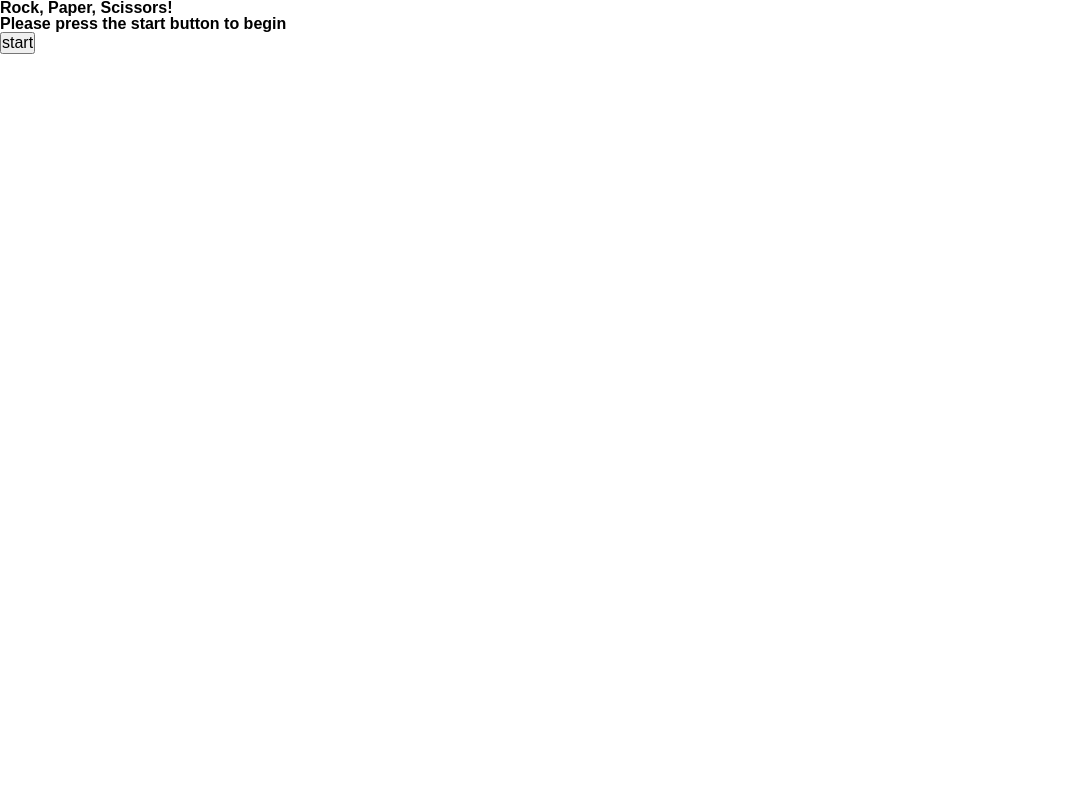
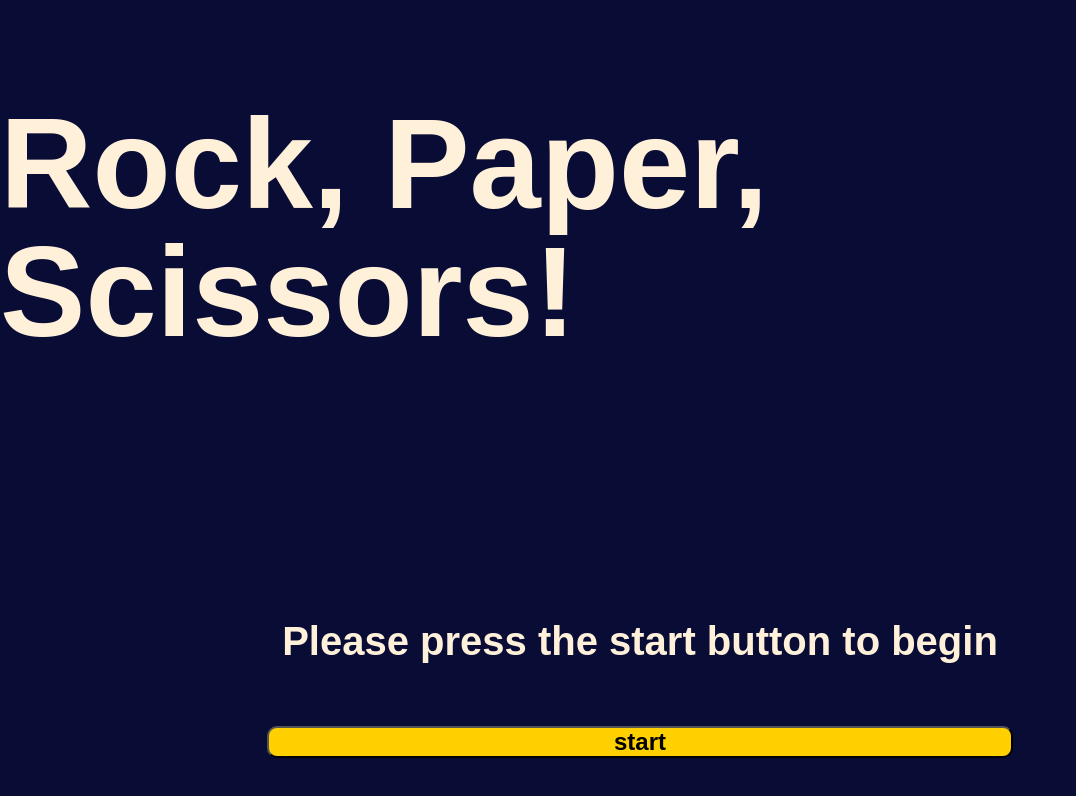
Before and after one commit to AngadBatth/rock-paper-scissors, a plain HTML site: page index.html in a window 1280 px wide. Shown: the whole page, without its empty margins (0-1076 px from the left). Drawn offline with Linux system fonts and the light colour scheme.

Commit message:
completed landing page layout

```diff
--- a/Assets/style.css
+++ b/Assets/style.css
@@ -1,6 +1,54 @@
 :root {
-    --pageBackground: #121a66;
-    --textColor: rgb(223, 206, 182);
-    --buttonColor: #399c00;
-    --buttonHover: #00410e;
+    --pageBackground: #090d35;
+    --textColor: rgb(255, 240, 218);
+    --buttonText: #000;
+    --buttonColor: #ffd000;
+    --buttonHover: #cecb16;
 }
+
+* {
+    box-sizing: border-box;
+    background-color: var(--pageBackground);
+    color: var(--textColor);
+}
+
+header {
+    display: flex;
+    justify-content: center;
+    width: 100%;
+    font-size: 8rem;
+    margin-top: 100px;
+}
+
+#areaSection {
+    display: flex;
+    flex-wrap: wrap;
+    justify-content: center;
+    margin-top: 15rem;
+}
+
+#pageInstruction {
+    display: flex;
+    flex-direction: column;
+    justify-content: center;
+}
+
+#pressStart {
+    color: var(--textColor);
+    font-size: 2.5rem;
+    padding: 25px 25px;
+    margin-bottom: 30px;
+}
+
+button {
+    background-color: var(--buttonColor);
+    color: var(--buttonText);
+    font-size: 1.5rem;
+    font-weight: bolder;
+    margin: 10px;
+    border-radius: 10px;
+}
+
+button:hover {
+    background-color: var(--buttonHover);
+}
--- a/index.html
+++ b/index.html
@@ -14,10 +14,12 @@
         <h1>Rock, Paper, Scissors!</h1>
     </header>
 
-    <section id="ruleset">
-        <h2>Please press the start button to begin</h2>
-        <button id="startBtn">start</button>
-    </section>
+    <div id="areaSection">
+        <section id="pageInstruction">
+            <h2 id="pressStart">Please press the start button to begin</h2>
+            <button id="startBtn">start</button>
+        </section>
+    </div>
 
     <script src="./Develop/script.js"></script>
 
```
